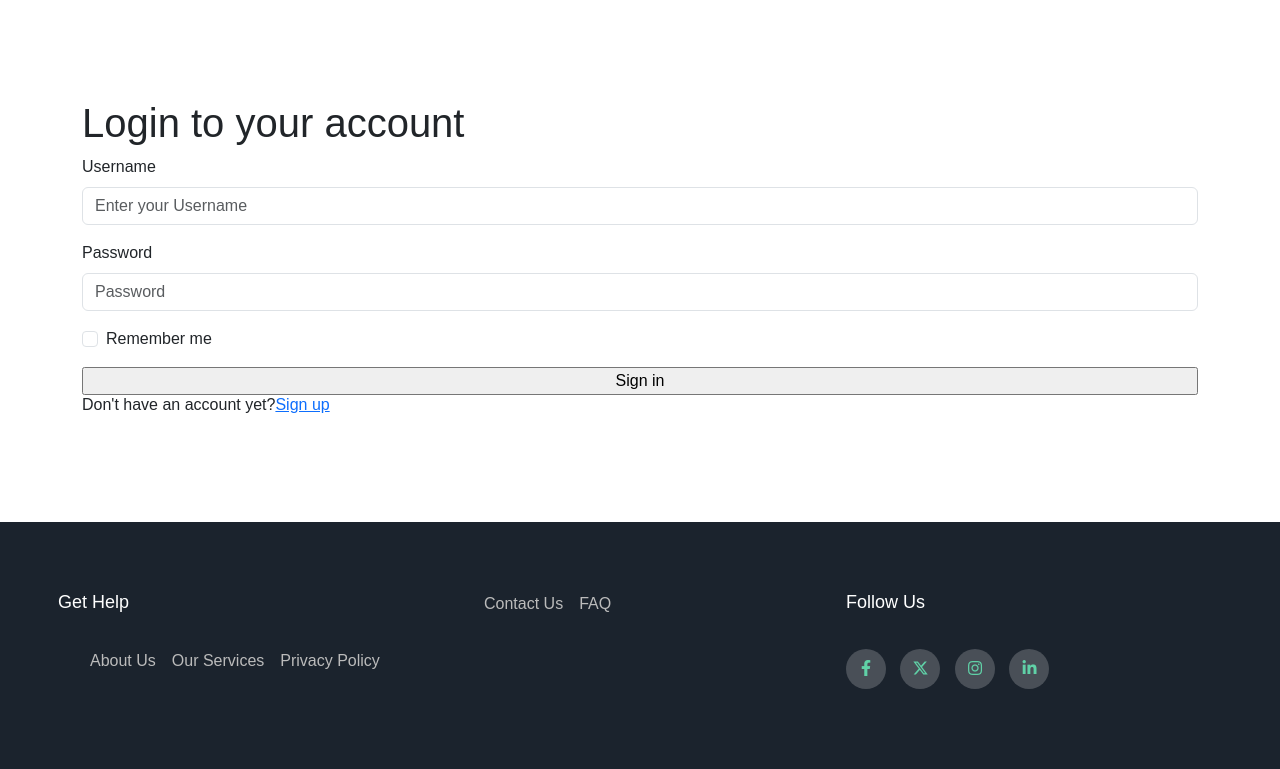
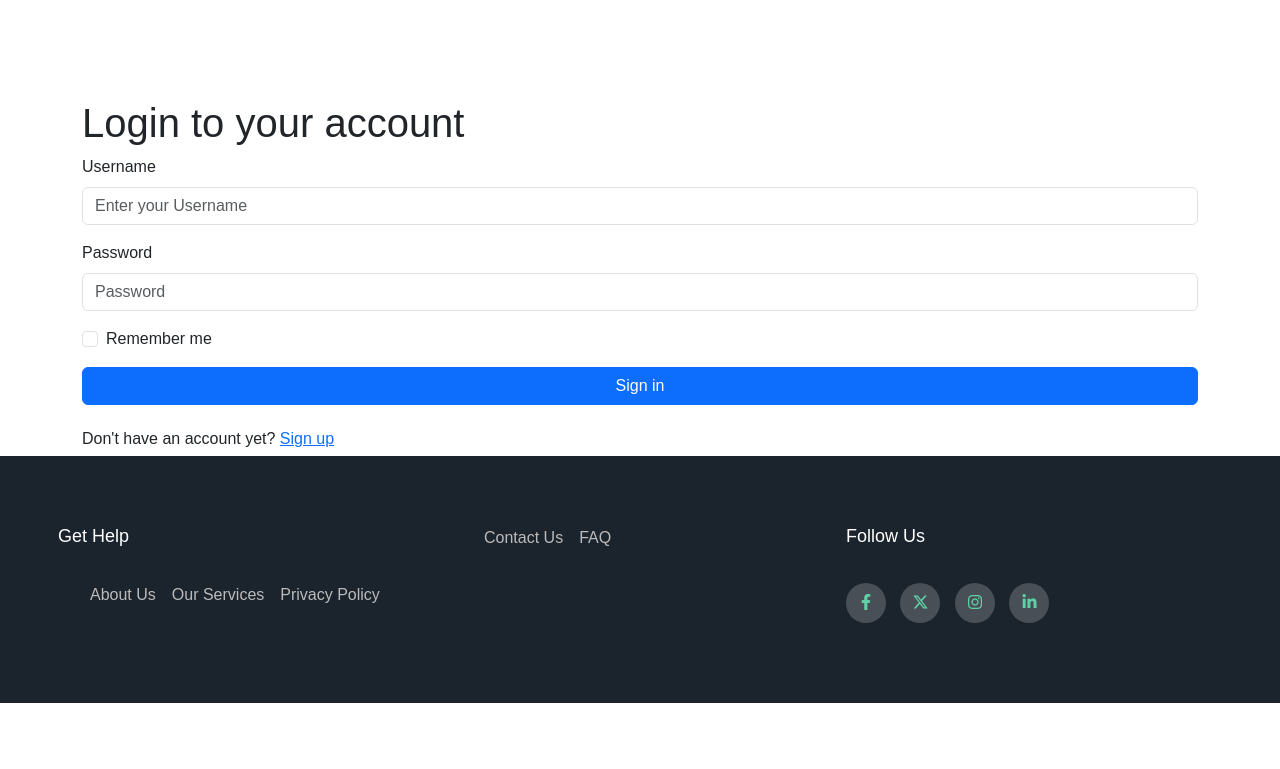
Before and after one commit to MrymAlsayed23/senior, a PHP site: page /customer/Login.php in a window 1280 px wide. Shown: the part 97-866 px from the top of the page. After the commit the page ends 800 px from the top, so only its background shows below. Run offline with PHP 8.4, Linux system fonts and the light colour scheme; data that the repository does not hold is empty; some libraries are stand-ins or nearby versions.

Commit message:
Update Login.php

```diff
--- a/customer/Login.php
+++ b/customer/Login.php
@@ -17,7 +17,7 @@ session_start();
 
         .container{
             justify-content: center;
-            padding: 100px;
+            padding-top: 100px;
         }
         p{
             text-align:right;
@@ -52,11 +52,11 @@ session_start();
 
 
                 <div class="d-grid gap-2">
-                    <input type="submit" name="log" value="Sign in">
+                    <input type="submit" class="btn btn-primary" name="log" value="Sign in">
                 </div>
 
-
-                <h6>Don't have an account yet?<a href="register.php">Sign up</a> </h6>
+                <br>
+                <h6>Don't have an account yet? <a href="register.php">Sign up</a> </h6>
 
             </form>
         </div>
```
